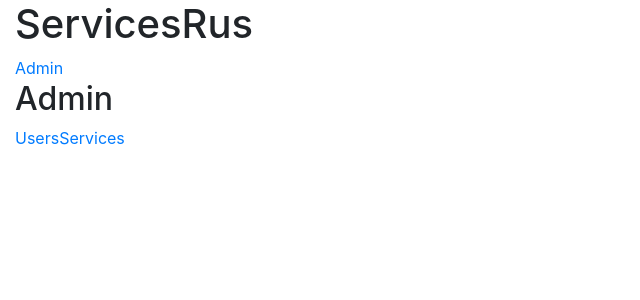
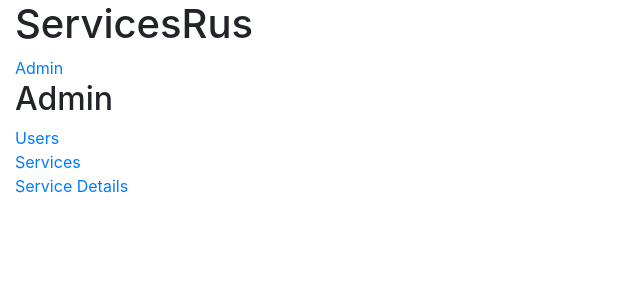
Before and after one commit to jannunzi/cs4500-sp19s2-client-react, a React (Create React App) app: page /admin in a window 1280 px wide. Shown: the top 300 px of the page, without its empty margins (0-640 px from the left). Built offline with nearby package versions, Linux system fonts and the light colour scheme.

Commit message:
added service details and left right split

```diff
--- a/src/components/Admin.js
+++ b/src/components/Admin.js
@@ -2,13 +2,20 @@ import React from 'react'
 import {BrowserRouter as Router, Link, Route} from 'react-router-dom'
 import Users from './Users'
 import Services from './Services'
+import ServiceDetails from './ServiceDetails'
 const Admin = () =>
 <div>
     <h2>Admin</h2>
     <Router>
-        <div>
+        <div className="row">
+            <div className="col-2">
                 <Link to="/admin/users">Users</Link>
+                <br/>
                 <Link to="/admin/services">Services</Link>
+                <br/>
+                <Link to="/admin/services/1">Service Details</Link>
+            </div>
+            <div className="col-10">
                 <Route
                     path="/admin/users"
                     exact
@@ -17,6 +24,11 @@ const Admin = () =>
                     path="/admin/services"
                     exact
                     component={Services}/>
+                <Route
+                    path="/admin/services/:id"
+                    exact
+                    component={ServiceDetails}/>
+            </div>
         </div>
     </Router>
 </div>
--- /dev/null
+++ b/src/components/ServiceDetails.js
@@ -0,0 +1,16 @@
+import React from 'react'
+
+class ServiceDetails extends React.Component {
+    constructor(props) {
+        super(props)
+    }
+    render() {
+        return(
+            <div>
+                <h3>Service Details</h3>
+            </div>
+        )
+    }
+}
+
+export default ServiceDetails
```
Lines whose indentation alone changed are shown as unchanged.
